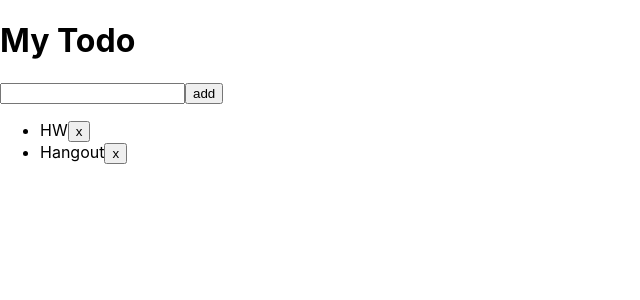
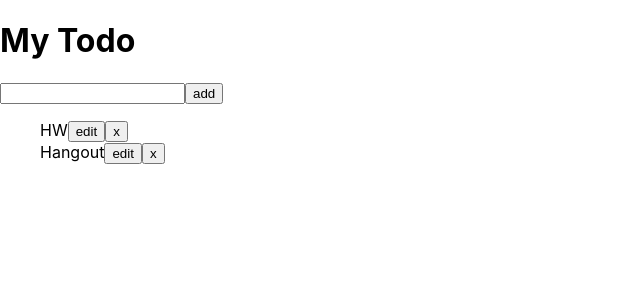
Before and after one commit to Firstkris/react-day3-state-pavitpim-fork, a React (Create React App) app: page / in a window 1280 px wide. Shown: the top 300 px of the page, without its empty margins (0-640 px from the left). Built offline with nearby package versions, Linux system fonts and the light colour scheme.

Commit message:
ui:update todo,but bug

```diff
--- a/src/App.js
+++ b/src/App.js
@@ -6,6 +6,8 @@ function App() {
   // React State ใช้งานภายใน FunctionComponentn เท่่านั้น ✅
   const [todoList, setTodoList] = React.useState(['HW', 'Hangout']);
   const [newTodo, setNewTodo] = React.useState('');
+
+  const [isEdit, setIsEdit] = React.useState(false);
 
   // handle Fn
   // 1.handle การพิมพ์ -> <input/>
@@ -39,9 +41,15 @@ function App() {
     setTodoList((curr) => curr.filter((todo, index) => index !== idx));
   };
 
+  // 4. handle Toggle Edit <-> Show
+  const handleToggleEdit = () => {
+    setIsEdit((p) => !p);
+  };
+
   const todoRender = todoList.map((todo, index) => (
     <li key={index}>
-      {todo}
+      {isEdit ? <input value={todo} /> : <span>{todo}</span>}
+      <button onClick={handleToggleEdit}>{isEdit ? 'save' : 'edit'}</button>
       <button onClick={(e) => handleDeleteTodo(index)}>x</button>
     </li>
   ));
@@ -65,6 +73,6 @@ export default App;
 
 // Array เป็น Reference
 
-// เพิ่ม Feature
+// #### เพิ่ม Feature
 // มี UI แสดงผล/รับ UserInput
-// มี handleFunction
+// มี handleFunction -> Trigger Update State
--- a/src/index.css
+++ b/src/index.css
@@ -1,13 +1,14 @@
 body {
   margin: 0;
-  font-family: -apple-system, BlinkMacSystemFont, 'Segoe UI', 'Roboto', 'Oxygen',
-    'Ubuntu', 'Cantarell', 'Fira Sans', 'Droid Sans', 'Helvetica Neue',
-    sans-serif;
+  font-family: -apple-system, BlinkMacSystemFont, 'Segoe UI', 'Roboto', 'Oxygen', 'Ubuntu',
+    'Cantarell', 'Fira Sans', 'Droid Sans', 'Helvetica Neue', sans-serif;
   -webkit-font-smoothing: antialiased;
   -moz-osx-font-smoothing: grayscale;
 }
 
 code {
-  font-family: source-code-pro, Menlo, Monaco, Consolas, 'Courier New',
-    monospace;
+  font-family: source-code-pro, Menlo, Monaco, Consolas, 'Courier New', monospace;
 }
+li {
+  list-style: none;
+}
```
